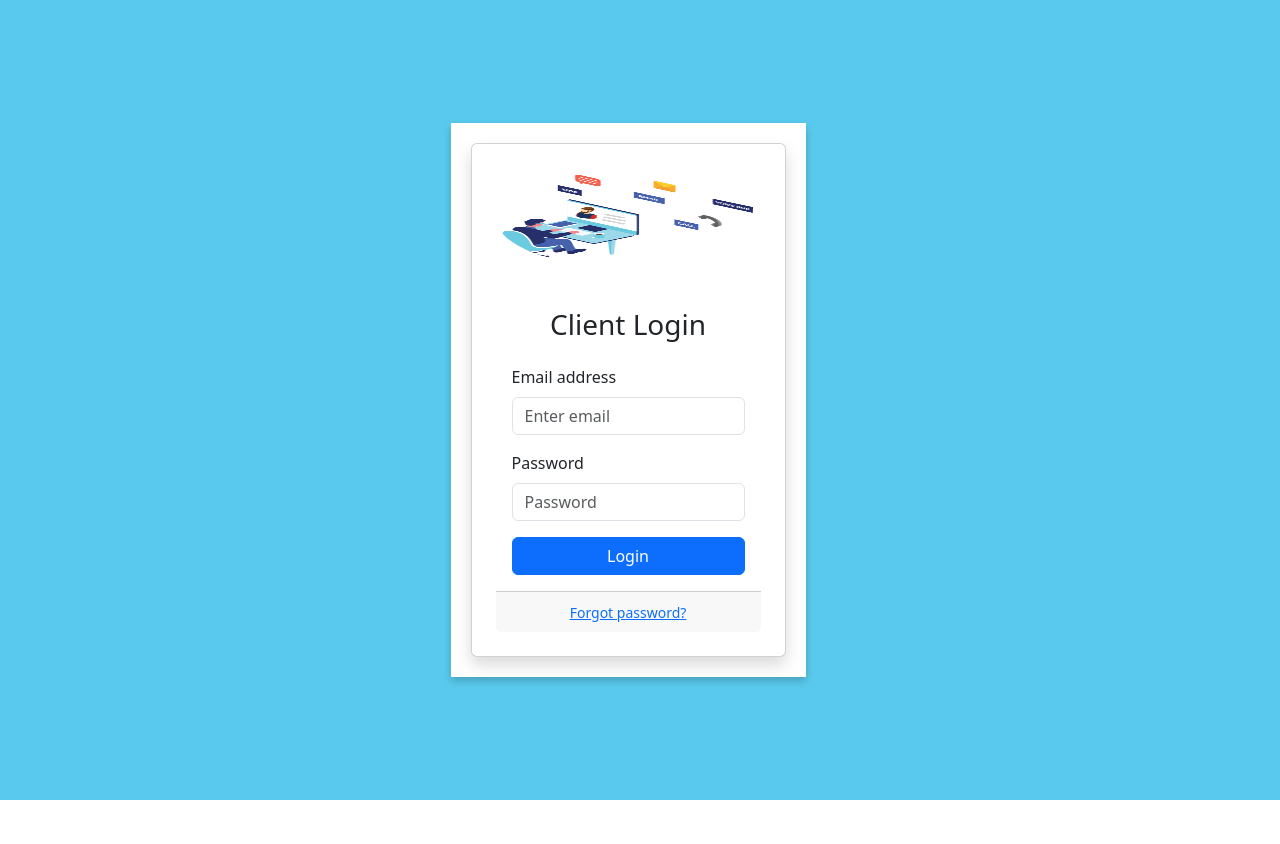
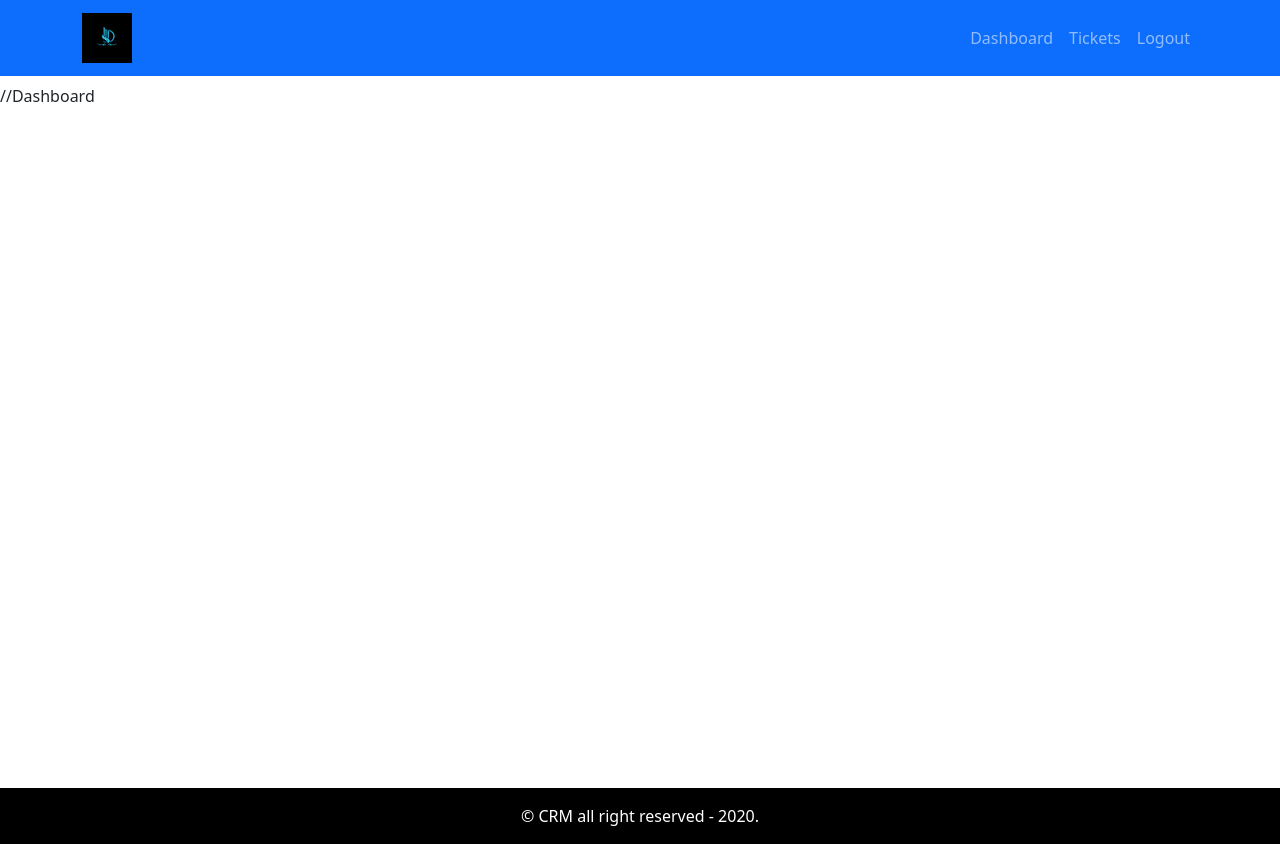
Before and after one commit to Prathamvv13/CRM-Ticket-System-Frontend, a React (Create React App) app: page / in a window 1280 px wide. Before the commit the page ends 800 px from the top, so only its background shows below. Built offline with nearby package versions, Linux system fonts and the light colour scheme.

Commit message:
Layout is added

```diff
--- a/src/App.css
+++ b/src/App.css
@@ -0,0 +1,24 @@
+.default-layout {
+    display: gird;
+    grid-template-rows: 80px auto 3rem;
+    grid-template-areas:
+      "header"
+      "main"
+      "footer";
+  }
+
+  header {
+    grid-area: header;
+  }
+
+  main {
+    grid-area: main;
+    min-height: 88vh;
+  }
+
+  footer {
+    grid-area: footer;
+    background: black;
+    padding: 1rem;
+    color: white;
+  }
--- a/src/App.js
+++ b/src/App.js
@@ -1,5 +1,6 @@
 // import logo from './logo.svg';
 import './App.css';
+import DefaultLayout from './components/login/layout/partials/DefaultLayout';
 // import {Button} from "react-bootstrap";
 import Entry from './page/entry-page';
 
@@ -7,7 +8,10 @@ import Entry from './page/entry-page';
 function App() {
   return (
     <div className="App">
-      <Entry></Entry>
+      {/* <Entry/> */}
+      <DefaultLayout>
+        //Dashboard
+      </DefaultLayout>
     </div>
   );
 }
--- /dev/null
+++ b/src/components/login/layout/partials/DefaultLayout.js
@@ -0,0 +1,21 @@
+import React from 'react'
+import {Header} from "../partials/header.comp"
+import {Footer} from "../partials/footer.comp"
+
+const DefaultLayout = ( {children} ) => {
+  return (
+    <div className="default-layout">
+      <header className="header mb-2">
+        <Header />
+      </header>
+
+      <main className="main">{children}</main>
+
+      <footer className="footer">
+        <Footer />
+      </footer>
+    </div>
+  );
+};
+
+export default DefaultLayout
--- /dev/null
+++ b/src/components/login/layout/partials/footer.comp.js
@@ -0,0 +1,11 @@
+import React from 'react'
+
+export const Footer = () => {
+  return (
+    <div className="text-center copy-right">
+      &copy; CRM all right reserved - 2020.
+    </div>
+  );
+};
+
+// export default Footer
--- /dev/null
+++ b/src/components/login/layout/partials/header.comp.js
@@ -0,0 +1,28 @@
+import React from 'react'
+import Nav from 'react-bootstrap/Nav';
+import Navbar from 'react-bootstrap/Navbar';
+import Container from 'react-bootstrap/Container';
+import { NavbarCollapse } from 'react-bootstrap';
+
+
+export const Header = () => {
+  return (
+    <Navbar collapseOnSelect  bg="primary" data-bs-theme="dark" expand="md">
+        <Container>
+          <Navbar.Brand>
+            <img src='./images/Vertical Lockup on White Background.png' width="50px" />
+          </Navbar.Brand>
+          <Navbar.Toggle aria-controls='basic-navbar-nav'/>
+          <Navbar.Collapse id='basic-navbar-nav'/>
+          <Nav className="me-auto">
+            <Nav.Link href="#dashboard">Dashboard</Nav.Link>
+            <Nav.Link href="#dashboard">Tickets</Nav.Link>
+            <Nav.Link href="#dashboard">Logout</Nav.Link>
+          </Nav>
+        </Container>
+      </Navbar>
+
+  );
+};
+
+// export default Header
```
